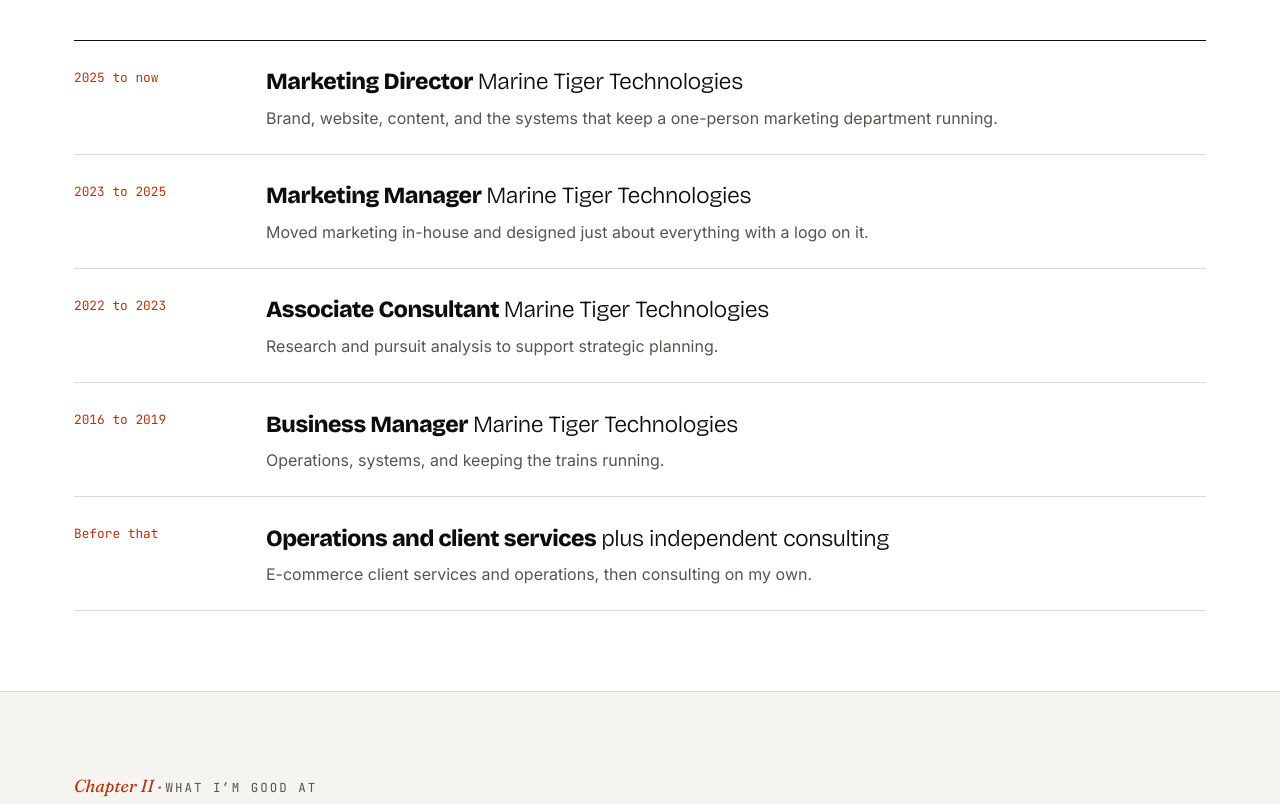
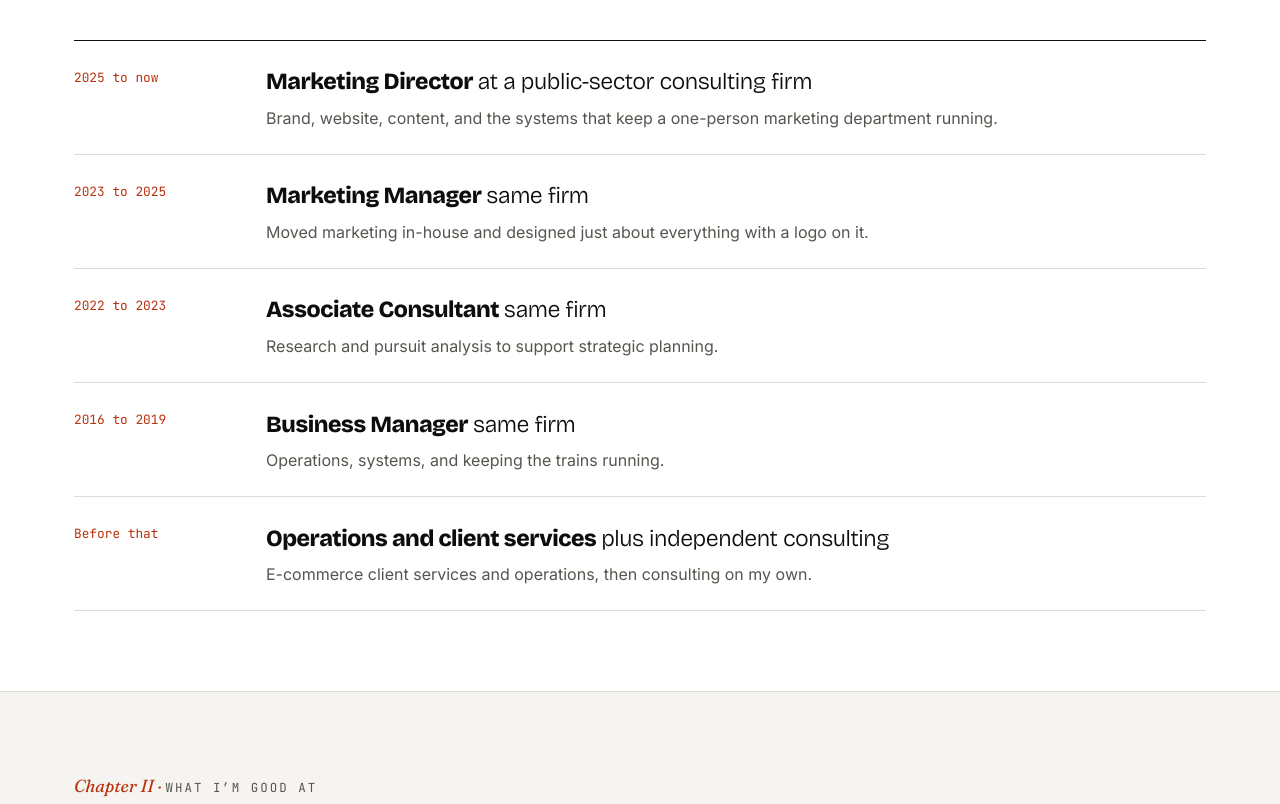
Before and after one commit to LaraB-create/laraborowsky-site, a plain HTML site: page about.html in a window 1280 px wide. Shown: the part 1348-2152 px from the top of the page. Drawn offline with nearby package versions, Linux system fonts and the light colour scheme.

Commit message:
Add Coding Academy card; remove firm name from About page

```diff
--- a/about.html
+++ b/about.html
@@ -129,10 +129,10 @@
 <p class="eyebrow"><span class="chapter-tag">Chapter I · </span>The path</p>
 <h2 id="path-title" class="display h2"><span class="b">Operations to marketing,</span> <span class="t">by way of every department.</span></h2>
 <ol class="path">
-<li><span class="when">2025 to now</span><div><h3><span class="b">Marketing Director</span> <span class="t">Marine Tiger Technologies</span></h3><p>Brand, website, content, and the systems that keep a one-person marketing department running.</p><p class="deep">This is where building with AI went from experiment to everyday practice, always with a person making the final call.</p></div></li>
-<li><span class="when">2023 to 2025</span><div><h3><span class="b">Marketing Manager</span> <span class="t">Marine Tiger Technologies</span></h3><p>Moved marketing in-house and designed just about everything with a logo on it.</p><p class="deep">Also planned an in-person retreat for a fully remote team, travel logistics included.</p></div></li>
-<li><span class="when">2022 to 2023</span><div><h3><span class="b">Associate Consultant</span> <span class="t">Marine Tiger Technologies</span></h3><p>Research and pursuit analysis to support strategic planning.</p><p class="deep">This is where the rabbit holes started: agency research, teaming partners, procurement trends.</p></div></li>
-<li><span class="when">2016 to 2019</span><div><h3><span class="b">Business Manager</span> <span class="t">Marine Tiger Technologies</span></h3><p>Operations, systems, and keeping the trains running.</p><p class="deep">Learning how a firm actually runs turned out to be the best marketing training I could have had.</p></div></li>
+<li><span class="when">2025 to now</span><div><h3><span class="b">Marketing Director</span> <span class="t">at a public-sector consulting firm</span></h3><p>Brand, website, content, and the systems that keep a one-person marketing department running.</p><p class="deep">This is where building with AI went from experiment to everyday practice, always with a person making the final call.</p></div></li>
+<li><span class="when">2023 to 2025</span><div><h3><span class="b">Marketing Manager</span> <span class="t">same firm</span></h3><p>Moved marketing in-house and designed just about everything with a logo on it.</p><p class="deep">Also planned an in-person retreat for a fully remote team, travel logistics included.</p></div></li>
+<li><span class="when">2022 to 2023</span><div><h3><span class="b">Associate Consultant</span> <span class="t">same firm</span></h3><p>Research and pursuit analysis to support strategic planning.</p><p class="deep">This is where the rabbit holes started: agency research, teaming partners, procurement trends.</p></div></li>
+<li><span class="when">2016 to 2019</span><div><h3><span class="b">Business Manager</span> <span class="t">same firm</span></h3><p>Operations, systems, and keeping the trains running.</p><p class="deep">Learning how a firm actually runs turned out to be the best marketing training I could have had.</p></div></li>
 <li><span class="when">Before that</span><div><h3><span class="b">Operations and client services</span> <span class="t">plus independent consulting</span></h3><p>E-commerce client services and operations, then consulting on my own.</p></div></li>
 </ol>
 </div>
```
Also changed, not shown: index.html (+13 -1 lines).
